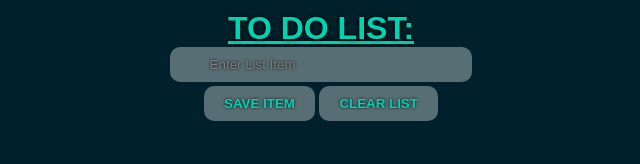
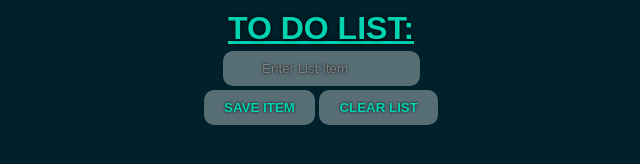
Before and after one commit to Simone-Scheuer/To-do-list-mobile-app, a website built with Vite: page index.html in a window 1280 px wide. Shown: the whole page, without its empty margins (319-959 px from the left). Built offline with nearby package versions, Linux system fonts and the light colour scheme; no server answers.

Commit message:
Update index.css

```diff
--- a/index.css
+++ b/index.css
@@ -23,6 +23,8 @@ input {
     box-sizing: border-box;
     margin-bottom: 4px;
     border-radius: 10px;
+    margin-top: 4px;
+    max-width: fit-content;
 }
 
 ::placeholder {
```
